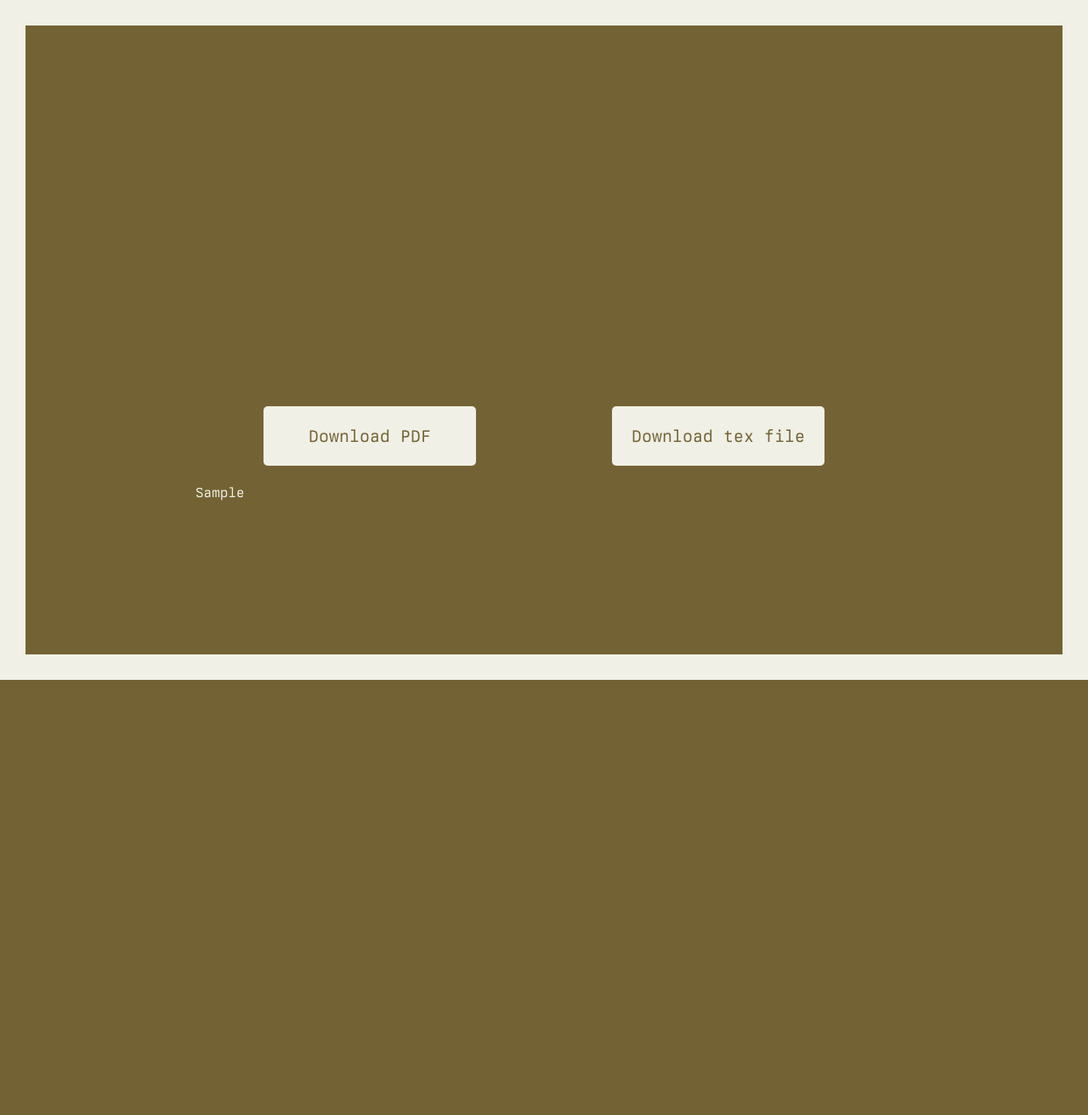
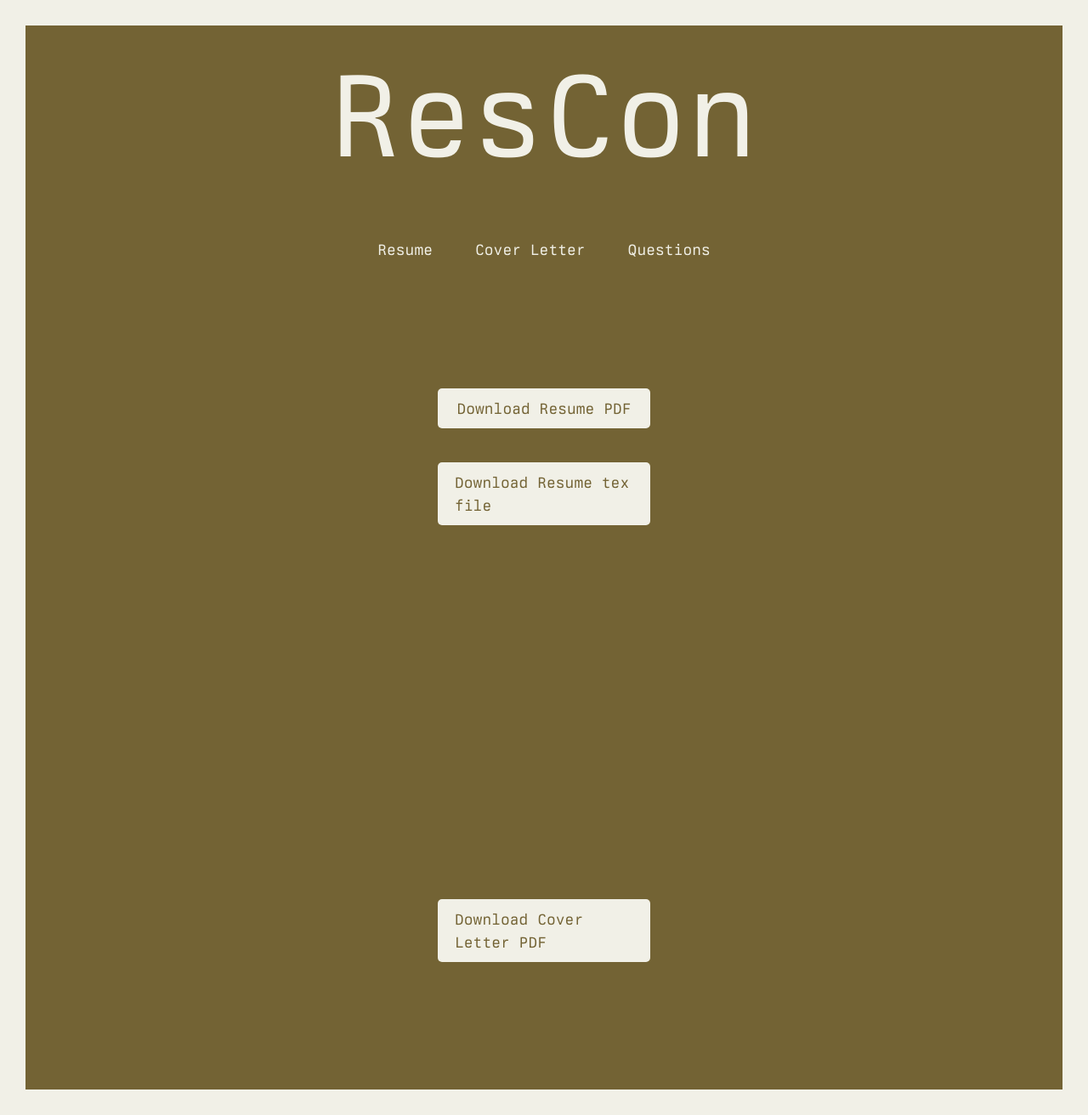
Before and after one commit to ml5885/sync, a Python web app: template rescon/templates/html/result.html in a window 1280 px wide. Shown: the whole page at 85% size. Before the commit the page ends 800 px from the top, so only its background shows below. Run offline with Jinja, Linux system fonts and the light colour scheme; the template is opened without the code that fills it: most values are stand-ins (such as "Sample title", 1, 10 or a date in 2020); some libraries are stand-ins or nearby versions.

Commit message:
feat: added tab views to result page

```diff
--- a/rescon/static/result.css
+++ b/rescon/static/result.css
@@ -1,3 +1,28 @@
+.wrapper {
+	justify-content: flex-start;
+}
+
+.tabs {
+	display: flex;
+	gap: 50px;
+}
+
+.tab-link {
+	font-size: 18px;
+	color: var(--font-color);
+	text-decoration: none;
+}
+
+.tab-link:hover {
+	color: var(--font-color);
+	text-decoration: underline;
+}
+
+.tab-link.active {
+	color: var(--font-color);
+	text-decoration: underline;
+}
+
 .result {
 	padding: 30px 200px;
 	width: 100%;
@@ -10,8 +35,8 @@
 	background-color: var(--font-color);
 	color: var(--highlight-color);
 	width: 250px;
-	font-size: 20px;
-	padding: 20px;
+	font-size: 18px;
+	padding: 10px 20px;
 }
 
 .result .button:hover {
@@ -20,16 +45,30 @@
 
 .resume-wrapper {
 	display: flex;
-	justify-content: space-around;
+	flex-direction: column;
+	align-items: center;
+	justify-content: center;
+	padding: 100px 0px;
+}
+
+.cover-letter {
+	display: flex;
+	flex-direction: column;
+	align-items: center;
+	justify-content: center;
+	padding: 100px 0px;
 }
 
 .result-questions {
 	display: flex;
 	flex-direction: column;
+	align-items: center;
+	justify-content: center;
+	padding: 100px 0px;
 }
 
 .result-questions .question {
-	padding: 0px 5px;
+	padding: 5px;
 }
 
 .result-questions .answer {
--- a/rescon/templates/html/result.html
+++ b/rescon/templates/html/result.html
@@ -18,17 +18,28 @@
 	</head>
 	<body>
 		<div class="wrapper">
+			<h1>ResCon</h1>
+			<div class="tabs">
+				<a href="#" class="tab-link" id="resume-tab">Resume</a>
+				<a href="#" class="tab-link" id="cover-letter-tab">Cover Letter</a>
+				<a href="#" class="tab-link" id="questions-tab">Questions</a>
+			</div>
+
 			<div class="result">
 				<div class="resume-wrapper">
 					<a href="/send/{{ data }}?file=pdf" target="_blank" class="button"
-						>Download PDF</a
+						>Download Resume PDF</a
 					>
 					<a href="/send/{{ data }}?file=tex" class="button"
-						>Download tex file</a
+						>Download Resume tex file</a
 					>
 				</div>
 				<div class="result-questions"></div>
-				<div class="cover-letter">{{ cl }}</div>
+				<div class="cover-letter">
+					<a href="#" class="button" id="download-cover-letter"
+						>Download Cover Letter PDF</a
+					>
+				</div>
 			</div>
 		</div>
 
@@ -47,7 +58,6 @@
 			$(document).ready(function () {
 				var questions = "{{ qa }}";
 				questions = decoder.decode(questions);
-				questions = questions.replaceAll("'", '"');
 				questions = JSON.parse(questions);
 
 				const questionsContainer = $(".result-questions");
@@ -61,6 +71,28 @@
 						.text("Answer: " + qa.a);
 					questionsContainer.append(answerElement);
 				});
+
+				$(".tab-link").on("click", function () {
+					$(".tab-link").removeClass("active");
+					$(this).addClass("active");
+
+					if ($(this).attr("id") === "resume-tab") {
+						$(".resume-wrapper").show();
+						$(".cover-letter").hide();
+						$(".result-questions").hide();
+					} else if ($(this).attr("id") === "cover-letter-tab") {
+						$(".resume-wrapper").hide();
+						$(".cover-letter").show();
+						$(".result-questions").hide();
+					} else if ($(this).attr("id") === "questions-tab") {
+						$(".resume-wrapper").hide();
+						$(".cover-letter").hide();
+						$(".result-questions").show();
+					}
+				});
+
+				$(".cover-letter").hide();
+				$(".result-questions").hide();
 			});
 		</script>
 	</body>
```
